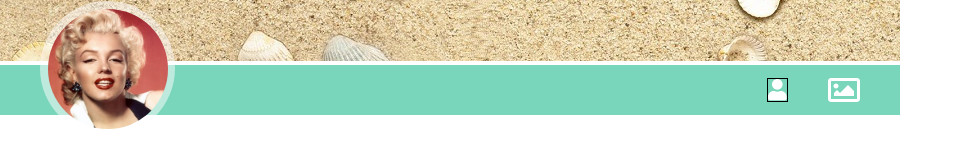
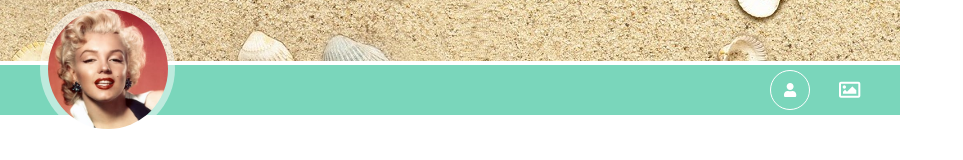
Before and after one commit to kswiatek/insys-test-frontend, a React (Create React App) app: page / in a window 1280 px wide. Shown: the part 139-299 px from the top of the page, without its empty margins (0-963 px from the left). Built offline with nearby package versions, Linux system fonts and the light colour scheme.

Commit message:
fix category icons selection

```diff
--- a/src/components/navbar/menu/menu.js
+++ b/src/components/navbar/menu/menu.js
@@ -23,7 +23,6 @@ const Menu = props => {
             break;
         }
 
-
     }, [props.category]);
 
     let categoryIcons = [];
@@ -33,7 +32,7 @@ const Menu = props => {
         onClick={() => props.onToggleCategory(categories.CATEGORY_DESCRIPTION)}>
             <FontAwesomeIcon
                     icon={faUser}
-                    size="lg"
+                    size="sm"
                     color="#FFF"
                     />
             </div>);
@@ -43,7 +42,7 @@ const Menu = props => {
         onClick={() => props.onToggleCategory(categories.CATEGORY_GALLERY)}>
             <FontAwesomeIcon
                     icon={faImage}
-                    size="2x"
+                    size="lg"
                     color="#FFF"
                      />
             </div>);
--- a/src/components/navbar/menu/menu.module.css
+++ b/src/components/navbar/menu/menu.module.css
@@ -14,10 +14,17 @@
     align-items: center;
 }
 
-.menu > * {
-    margin: 20px;
+.menu > div { /*TODO: change just div to some class*/
+    width: 40px;
+    height: 40px;
+    margin: 10px;
+    display: flex;
+    justify-content: center;
+    align-items: center;
 }
 
 .selected {
-    border: 1px solid black;
+    box-sizing: border-box;
+    border: 1px solid #FFF;
+    border-radius: 50%;
 }
```
